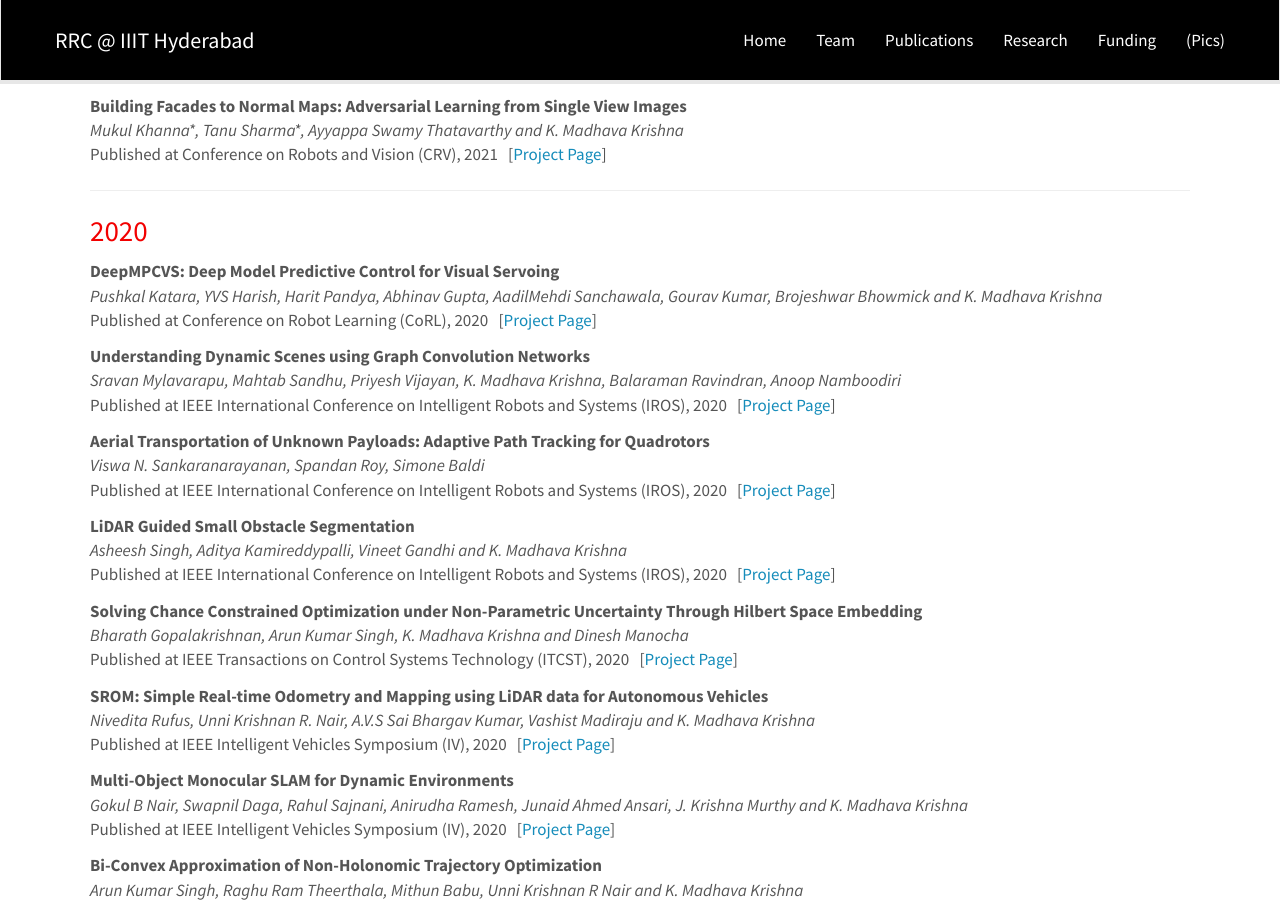
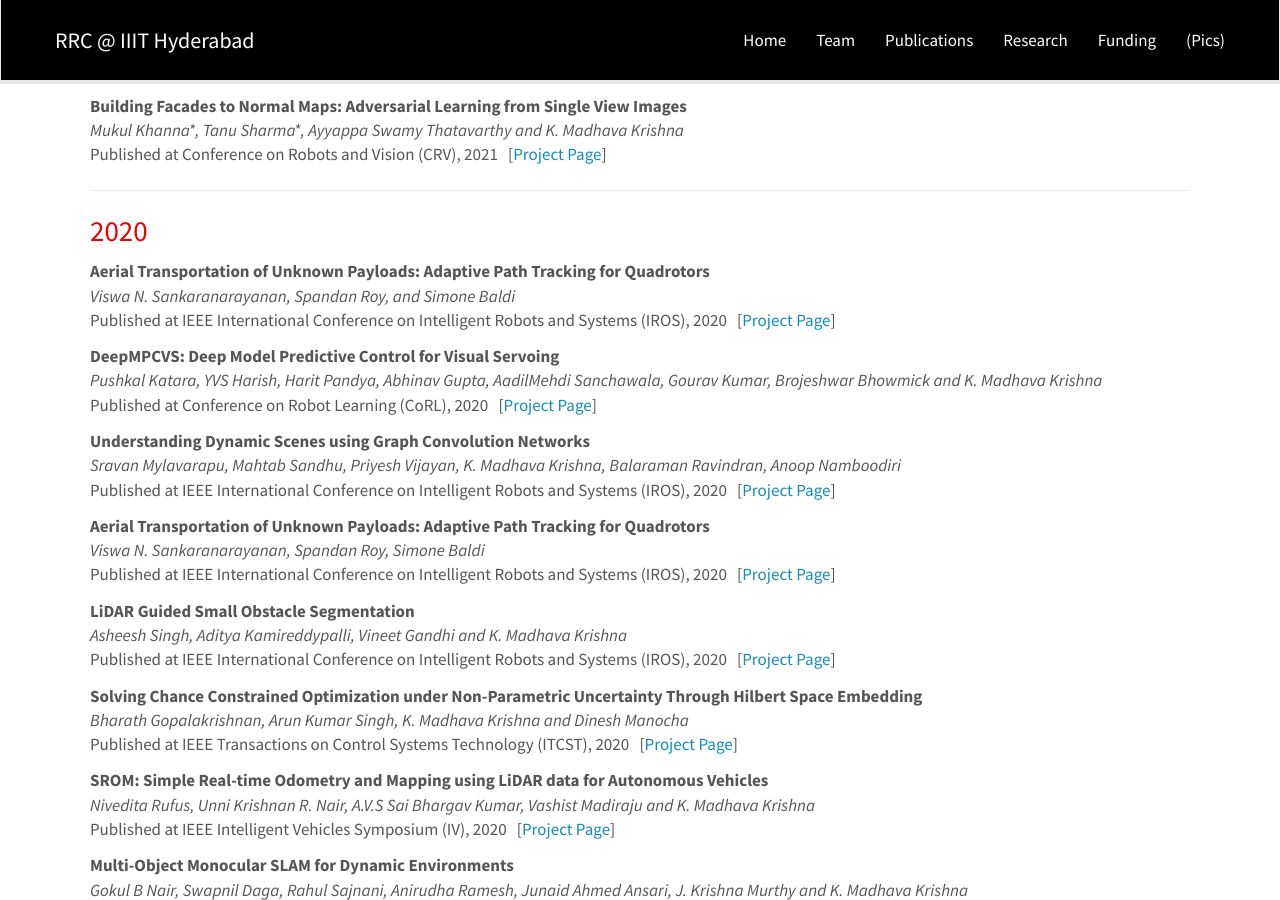
Before and after one commit to sakshammgupta/roboticsiiith.github.io, a Jekyll site: the page built from _pages/publications.md, in a window 1280 px wide and 900 px high, scrolled down 886 px. Built offline with Jekyll 4.4.1, drawn with Linux system fonts in a browser that asks for light colours; nearby versions of some CDN libraries.

Commit message:
Added new paper for Aerial Transportation by Viswa

```diff
--- a/_data/pubs/2020.yml
+++ b/_data/pubs/2020.yml
@@ -1,3 +1,11 @@
+- title: "Aerial Transportation of Unknown Payloads: Adaptive Path Tracking for Quadrotors"
+  authors: Viswa N. Sankaranarayanan, Spandan Roy, and Simone Baldi
+
+  venue: IEEE International Conference on Intelligent Robots and Systems (IROS), 2020
+  link:
+    url: publications/2020/Sankaranarayanan_Aerial-Transportation
+    display: Project Page
+
 - title: "DeepMPCVS: Deep Model Predictive Control for Visual Servoing"
   authors: Pushkal Katara, YVS Harish, Harit Pandya, Abhinav Gupta, AadilMehdi Sanchawala, Gourav Kumar,
            Brojeshwar Bhowmick and K. Madhava Krishna
--- /dev/null
+++ b/_pages/project-pages/2020/Sankaranarayanan_Aerial-Transportation.md
@@ -0,0 +1,23 @@
+---
+layout: project-page-new
+title: "Aerial Transportation of Unknown Payloads: Adaptive Path Tracking for Quadrotors"
+authors:
+  - name: Viswa N. Sankaranarayanan
+    sup: 1
+  - name: Spandan Roy
+    sup: 1
+  - name: Simone Baldi
+    sup: 2
+affiliations:
+  - name: IIIT Hyderabad, India
+    link: https://robotics.iiit.ac.in
+    sup: 1
+  - name: School of Mathematics, Southeast University, Nanjing, China & TU-Delft, Netherlands
+    link: #
+    sup: 2
+permalink: publications/2020/Sankaranarayanan_Aerial-Transportation
+abstract: "With the advent of intelligent transport, quadrotors are becoming an attractive aerial transport solution during emergency evacuations, construction works etc. During such operations, dynamic variations in (possibly unknown) payload and unknown external disturbances cause considerable control challenges for path tracking algorithms. In fact, the state-dependent nature of the resulting uncertainties makes state-of-the-art adaptive control solutions ineffective against such uncertainties that can be completely unknown and possibly unbounded a priori. This paper, to the best of the knowledge of the authors, proposes the first adaptive control solution for quadrotors, which does not require any a priori knowledge of the parameters of quadrotor dynamics as well as of external disturbances. The stability of the closed-loop system is studied analytically via Lyapunov theory and the effectiveness of the proposed solution is verified on a realistic simulator."
+paper: https://robotics.iiit.ac.in/uploads/Main/Publications/viswa_etal_iros20.pdf
+iframe: https://www.youtube.com/embed/fwpKMemp_BA
+
+---
```
